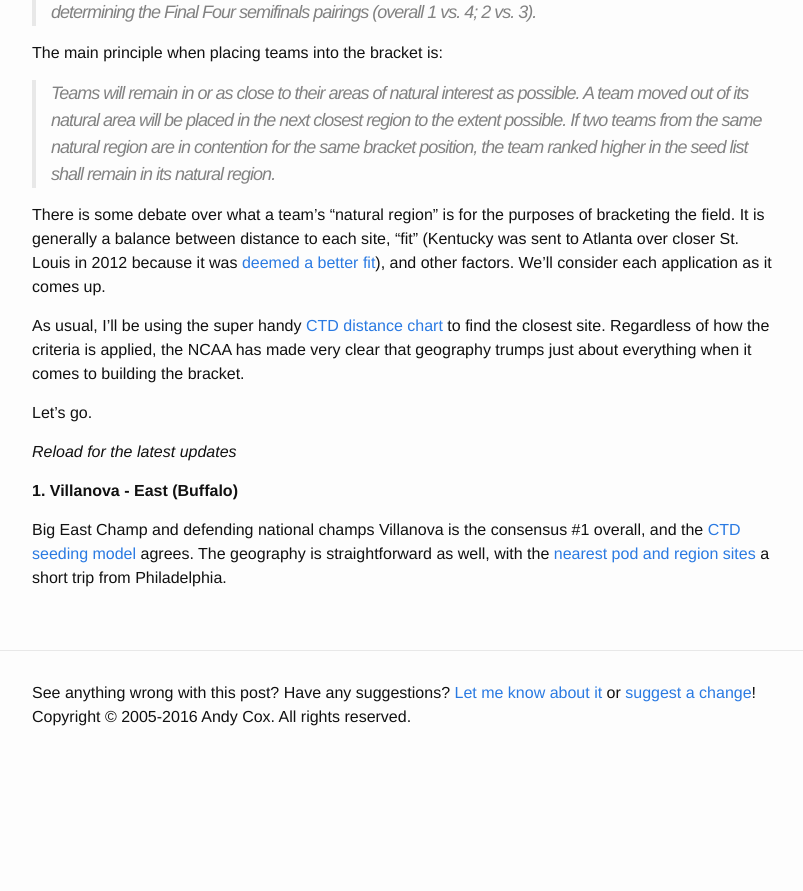
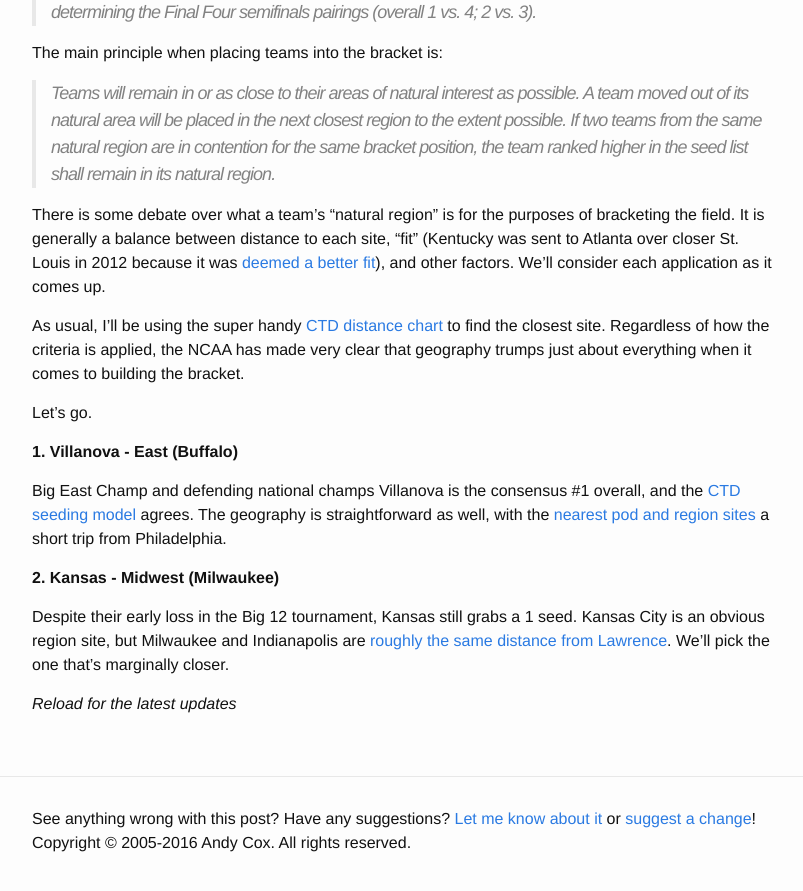
Before and after one commit to crashingthedance/blog.crashingthedance.com, a Jekyll site: the page built from _posts/2017-03-12-mocking_the_bracket_2017_edition.md, in a window 1280 px wide and 900 px high, scrolled down 1647 px. Shown: the top 891 px of the window, without its empty margins (238-1041 px from the left). Built offline with Jekyll 4.4.1, drawn with Linux system fonts in a browser that asks for light colours; before the commit the page ends 2421 px from its top, so only the background shows below that.

Commit message:
Mock bracket 2017 update

```diff
--- a/_posts/2017-03-12-mocking_the_bracket_2017_edition.md
+++ b/_posts/2017-03-12-mocking_the_bracket_2017_edition.md
@@ -109,12 +109,19 @@ geography trumps just about everything when it comes to building the bracket.
 
 Let's go.
 
-<a name='latest'></a>
-*Reload for the latest updates*
-
 **1. Villanova - East (Buffalo)**
 
 Big East Champ and defending national champs Villanova is the consensus #1
 overall, and the [CTD seeding model](https://crashingthedance.com/seeding) agrees.
 The geography is straightforward as well, with the [nearest pod and region sites](https://crashingthedance.com/distance)
 a short trip from Philadelphia.
+
+**2. Kansas - Midwest (Milwaukee)**
+
+Despite their early loss in the Big 12 tournament, Kansas still grabs a 1 seed.
+Kansas City is an obvious region site, but Milwaukee and Indianapolis are [roughly
+the same distance from Lawrence](https://crashingthedance.com/distance).
+We'll pick the one that's marginally closer.
+
+<a name='latest'></a>
+*Reload for the latest updates*
```
